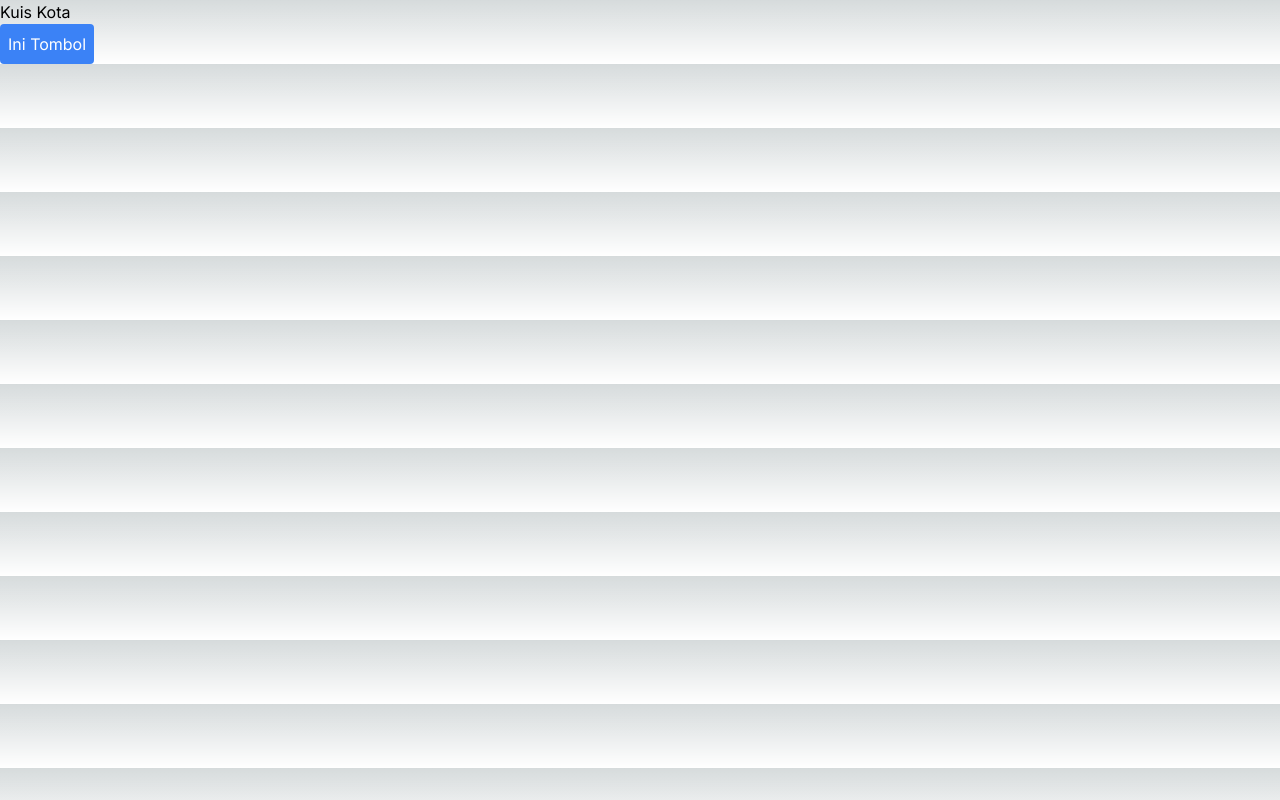
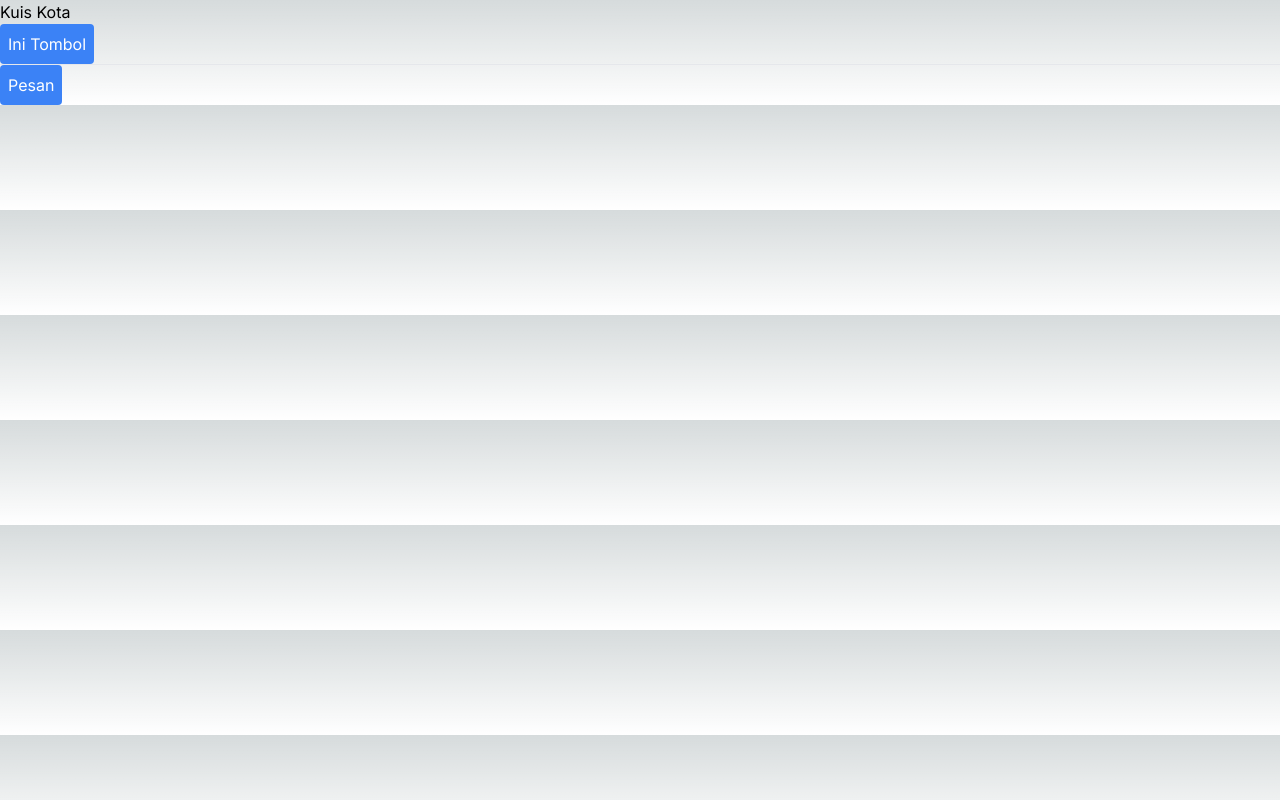
Before and after one commit to voltanz/pbf-2024, a React app in the folder Week-04/04-event-dan-state/: page / in a window 1280 px wide. Built offline with nearby package versions, Linux system fonts and the light colour scheme.

Commit message:
W04: Praktikum 2

```diff
--- a/Week-04/04-event-dan-state/src/app/page.tsx
+++ b/Week-04/04-event-dan-state/src/app/page.tsx
@@ -1,13 +1,15 @@
 "use client";
-import Tombol_1 from "@/components/button";
+import Tombol_1, { Tombol_2 } from "@/components/button";
 
 export default function Home() {
     return (
         <>
-            <div className="container mx-auto">
-                <h2>Kuis Kota</h2>
-                <Tombol_1/>
-            </div>
+          <div className="container mx-auto">
+              <h2>Kuis Kota</h2>
+              <Tombol_1/>
+              <hr></hr>
+              <Tombol_2 isiPesan="Ini Pesanku" namaTombol="Pesan" />
+          </div>
         </>
     );
 }
--- a/Week-04/04-event-dan-state/src/components/button.tsx
+++ b/Week-04/04-event-dan-state/src/components/button.tsx
@@ -5,6 +5,16 @@
 //         </button>
 //     );
 // }
+
+export function Tombol_2({isiPesan, namaTombol}) {
+    return (
+        <button
+            className="bg-blue-500 hover:bg-blue-700 text-white p-2 rounded"
+            onClick={() => alert(isiPesan)}>
+            {namaTombol}
+        </button>
+    );
+}
 
 export default function Tombol_1() {
     // mnambahkan fungsi untuk menangani klik tomnol
```
Also changed, not shown: Week-04/README.md, Week-04/docs/ss3.png (added), Week-04/docs/ss4.png (added).
